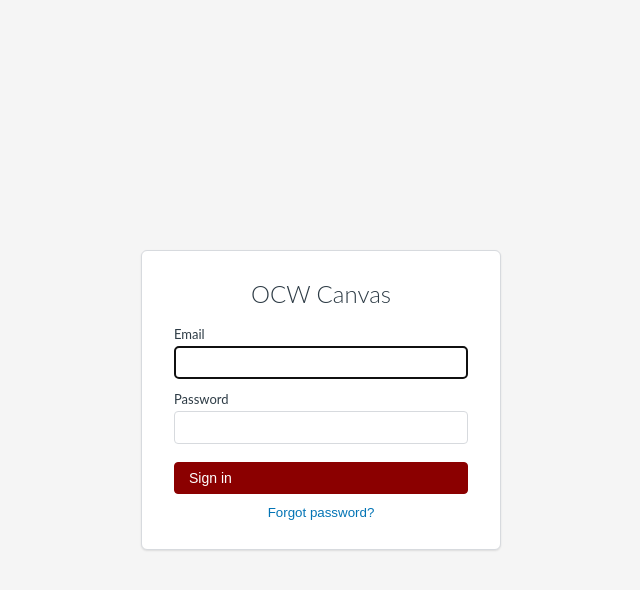
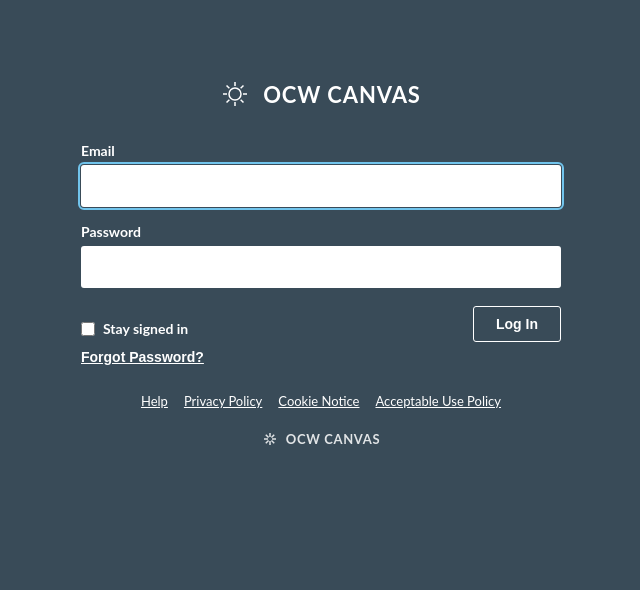
Before and after one commit to dafu-zhu/ocw-canvas, a React (Vite) app in the folder frontend/: page /login in a window 1280 px wide. Shown: the top 590 px of the page, without its empty margins (319-959 px from the left). Built offline with nearby package versions, Linux system fonts and the light colour scheme; no server answers.

Commit message:
style(frontend): mirror real Canvas login chrome (dark bg, wordmark, outlined Log In, footer links)

```diff
--- a/frontend/src/pages/LoginPage.tsx
+++ b/frontend/src/pages/LoginPage.tsx
@@ -4,11 +4,33 @@
 import { api } from "../api/client";
 import { useAuth } from "../auth/AuthContext";
 
+function Mark({ size = 28 }: { size?: number }) {
+  // A small ringed/asterisk logo, in the spirit of Canvas's wordmark glyph.
+  const r = size / 2 - 2;
+  const cx = size / 2;
+  const cy = size / 2;
+  const ticks = Array.from({ length: 8 }, (_, i) => {
+    const a = (i * Math.PI) / 4;
+    const x1 = cx + Math.cos(a) * (r - 4);
+    const y1 = cy + Math.sin(a) * (r - 4);
+    const x2 = cx + Math.cos(a) * r;
+    const y2 = cy + Math.sin(a) * r;
+    return <line key={i} x1={x1} y1={y1} x2={x2} y2={y2} stroke="currentColor" strokeWidth="1.5" />;
+  });
+  return (
+    <svg className="glyph" viewBox={`0 0 ${size} ${size}`} aria-hidden>
+      <circle cx={cx} cy={cy} r={r - 6} fill="none" stroke="currentColor" strokeWidth="1.5" />
+      {ticks}
+    </svg>
+  );
+}
+
 export function LoginPage() {
   const { user, loading, login } = useAuth();
   const nav = useNavigate();
   const [email, setEmail] = useState("");
   const [password, setPassword] = useState("");
+  const [stay, setStay] = useState(false);
   const [err, setErr] = useState("");
   const [busy, setBusy] = useState(false);
   const [forgot, setForgot] = useState(false);
@@ -37,8 +59,14 @@
 
   return (
     <div className="login-wrap">
+      <div className="login-mark">
+        <Mark />
+        OCW CANVAS
+      </div>
+
       <form className="login-card" onSubmit={submit}>
-        <h1>OCW Canvas</h1>
+        <h1 className="sr-only">Sign in to OCW Canvas</h1>
+
         <label htmlFor="email">Email</label>
         <input
           id="email"
@@ -46,7 +74,10 @@
           value={email}
           onChange={(e) => setEmail(e.target.value)}
           autoFocus
+          autoComplete="email"
+          required
         />
+
         {!forgot && (
           <>
             <label htmlFor="pw">Password</label>
@@ -55,33 +86,78 @@
               type="password"
               value={password}
               onChange={(e) => setPassword(e.target.value)}
+              autoComplete="current-password"
+              required
             />
           </>
         )}
+
+        <div className="check-row">
+          {!forgot ? (
+            <label className="stay">
+              <input type="checkbox" checked={stay} onChange={(e) => setStay(e.target.checked)} />
+              Stay signed in
+            </label>
+          ) : (
+            <span />
+          )}
+          <button className="btn-canvas" disabled={busy}>
+            {busy ? "…" : forgot ? "Email me a reset link" : "Log In"}
+          </button>
+        </div>
+
+        <button
+          type="button"
+          className="forgot"
+          onClick={() => {
+            setForgot(!forgot);
+            setErr("");
+            setSent(false);
+          }}
+        >
+          {forgot ? "Back to sign in" : "Forgot Password?"}
+        </button>
+
         {err && <div className="err">{err}</div>}
         {sent && (
-          <div className="muted" style={{ fontSize: 13 }}>
+          <div className="info">
             If that email is registered, a reset link is on its way.
           </div>
         )}
-        <div className="actions">
-          <button className="btn primary" disabled={busy} style={{ width: "100%" }}>
-            {busy ? "Working…" : forgot ? "Email me a reset link" : "Sign in"}
-          </button>
-          <button
-            type="button"
-            className="linklike"
-            style={{ background: "none", border: "none", cursor: "pointer", color: "#0374b5" }}
-            onClick={() => {
-              setForgot(!forgot);
-              setErr("");
-              setSent(false);
-            }}
+      </form>
+
+      <div className="login-foot">
+        <span>
+          <a href="https://github.com/dafu-zhu/ocw-canvas#readme" target="_blank" rel="noreferrer">
+            Help
+          </a>
+          <a
+            href="https://github.com/dafu-zhu/ocw-canvas/blob/master/README.md"
+            target="_blank"
+            rel="noreferrer"
           >
-            {forgot ? "Back to sign in" : "Forgot password?"}
-          </button>
+            Privacy Policy
+          </a>
+          <a
+            href="https://github.com/dafu-zhu/ocw-canvas/blob/master/README.md"
+            target="_blank"
+            rel="noreferrer"
+          >
+            Cookie Notice
+          </a>
+          <a
+            href="https://github.com/dafu-zhu/ocw-canvas/blob/master/README.md"
+            target="_blank"
+            rel="noreferrer"
+          >
+            Acceptable Use Policy
+          </a>
+        </span>
+        <div className="brand-mark">
+          <Mark size={16} />
+          OCW CANVAS
         </div>
-      </form>
+      </div>
     </div>
   );
 }
--- a/frontend/src/pages/ResetPasswordPage.tsx
+++ b/frontend/src/pages/ResetPasswordPage.tsx
@@ -2,6 +2,26 @@
 import type { FormEvent } from "react";
 import { useSearchParams } from "react-router-dom";
 import { api } from "../api/client";
+
+function Mark({ size = 28 }: { size?: number }) {
+  const r = size / 2 - 2;
+  const cx = size / 2;
+  const cy = size / 2;
+  const ticks = Array.from({ length: 8 }, (_, i) => {
+    const a = (i * Math.PI) / 4;
+    const x1 = cx + Math.cos(a) * (r - 4);
+    const y1 = cy + Math.sin(a) * (r - 4);
+    const x2 = cx + Math.cos(a) * r;
+    const y2 = cy + Math.sin(a) * r;
+    return <line key={i} x1={x1} y1={y1} x2={x2} y2={y2} stroke="currentColor" strokeWidth="1.5" />;
+  });
+  return (
+    <svg className="glyph" viewBox={`0 0 ${size} ${size}`} aria-hidden>
+      <circle cx={cx} cy={cy} r={r - 6} fill="none" stroke="currentColor" strokeWidth="1.5" />
+      {ticks}
+    </svg>
+  );
+}
 
 export function ResetPasswordPage() {
   const [params] = useSearchParams();
@@ -40,20 +60,33 @@
 
   return (
     <div className="login-wrap">
+      <div className="login-mark">
+        <Mark />
+        OCW CANVAS
+      </div>
       <form className="login-card" onSubmit={submit}>
         <h1>Set a new password</h1>
         <label htmlFor="pw">New password</label>
-        <input id="pw" type="password" value={pw} onChange={(e) => setPw(e.target.value)} autoFocus />
+        <input
+          id="pw"
+          type="password"
+          value={pw}
+          onChange={(e) => setPw(e.target.value)}
+          autoFocus
+          autoComplete="new-password"
+        />
         <label htmlFor="cf">Confirm password</label>
         <input
           id="cf"
           type="password"
           value={confirm}
           onChange={(e) => setConfirm(e.target.value)}
+          autoComplete="new-password"
         />
         {err && <div className="err">{err}</div>}
-        <div className="actions">
-          <button className="btn primary" disabled={busy} style={{ width: "100%" }}>
+        <div className="check-row">
+          <span />
+          <button className="btn-canvas" disabled={busy}>
             {busy ? "Saving…" : "Set password & sign in"}
           </button>
         </div>
--- a/frontend/src/styles/canvas.css
+++ b/frontend/src/styles/canvas.css
@@ -371,50 +371,165 @@
   font-size: 12px;
 }
 
-/* ---- Login ---- */
+/* ---- Login (mirrors the real Canvas login chrome) ---- */
 .login-wrap {
   min-height: 100vh;
+  background: #394b58;
+  color: #fff;
+  display: flex;
+  flex-direction: column;
+  align-items: center;
+  padding: 10vh 16px 24px;
+}
+.login-mark {
+  display: flex;
+  align-items: center;
+  gap: 14px;
+  margin-bottom: 18px;
+  font-weight: 700;
+  font-size: 22px;
+  letter-spacing: 0.04em;
+}
+.login-mark .glyph {
+  width: 28px;
+  height: 28px;
+  display: inline-block;
+}
+.login-card {
+  width: 480px;
+  max-width: 100%;
+  background: transparent;
+  border: none;
+  box-shadow: none;
+  padding: 0;
+}
+.login-card h1 {
+  font-weight: 400;
+  font-size: 20px;
+  margin: 0 0 6px;
+  color: #fff;
+}
+.login-card h1.sr-only {
+  /* The login page hides its heading — the wordmark above the form stands in. */
+  position: absolute;
+  width: 1px;
+  height: 1px;
+  overflow: hidden;
+  clip: rect(0 0 0 0);
+}
+.login-card label {
+  display: block;
+  font-size: 14px;
+  font-weight: 700;
+  margin: 16px 0 6px;
+  color: #fff;
+}
+.login-card input[type="email"],
+.login-card input[type="password"],
+.login-card input[type="text"] {
+  width: 100%;
+  height: 42px;
+  padding: 0 10px;
+  background: #fff;
+  color: var(--text);
+  border: none;
+  border-radius: 3px;
+  font-size: 15px;
+}
+.login-card input[type="email"]:focus,
+.login-card input[type="password"]:focus,
+.login-card input[type="text"]:focus {
+  outline: 2px solid #71c4ec;
+  outline-offset: 1px;
+}
+.login-card .check-row {
+  margin-top: 16px;
+  display: flex;
+  align-items: center;
+  justify-content: space-between;
+  gap: 12px;
+}
+.login-card .check-row .stay {
+  display: inline-flex;
+  align-items: center;
+  gap: 8px;
+  font-size: 14px;
+  color: #fff;
+  cursor: pointer;
+}
+.login-card .check-row .stay input {
+  margin: 0;
+  width: 14px;
+  height: 14px;
+  accent-color: #fff;
+}
+.login-card .btn-canvas {
+  background: transparent;
+  color: #fff;
+  border: 1px solid #fff;
+  border-radius: 3px;
+  padding: 9px 22px;
+  font-size: 14px;
+  font-weight: 700;
+  cursor: pointer;
+  transition: background 0.12s;
+}
+.login-card .btn-canvas:hover:not(:disabled) {
+  background: rgba(255, 255, 255, 0.1);
+}
+.login-card .btn-canvas:disabled {
+  opacity: 0.6;
+  cursor: not-allowed;
+}
+.login-card .forgot,
+.login-card .linklike {
+  background: none;
+  border: none;
+  padding: 0;
+  margin-top: 6px;
+  font-size: 14px;
+  font-weight: 700;
+  color: #fff;
+  text-decoration: underline;
+  cursor: pointer;
+}
+.login-card .err {
+  color: #ffc7c7;
+  font-size: 13px;
+  margin-top: 12px;
+}
+.login-card .info {
+  color: #d6e7ef;
+  font-size: 13px;
+  margin-top: 12px;
+}
+.login-foot {
+  margin-top: 28px;
+  width: 480px;
+  max-width: 100%;
+  text-align: center;
+  color: #fff;
+  font-size: 13px;
+}
+.login-foot a {
+  color: #fff;
+  text-decoration: underline;
+  margin: 0 8px;
+}
+.login-foot .brand-mark {
+  margin-top: 22px;
   display: flex;
   align-items: center;
   justify-content: center;
-  background: var(--bg);
+  gap: 8px;
+  opacity: 0.85;
+  font-weight: 700;
+  letter-spacing: 0.05em;
+  font-size: 13px;
 }
-.login-card {
-  background: #fff;
-  border: 1px solid var(--border);
-  border-radius: 6px;
-  padding: 28px 32px;
-  width: 360px;
-  box-shadow: var(--card-shadow);
-}
-.login-card h1 {
-  font-weight: 300;
-  font-size: 24px;
-  text-align: center;
-  margin: 0 0 18px;
-}
-.login-card label {
-  display: block;
-  font-size: 13px;
-  margin: 12px 0 4px;
-}
-.login-card input {
-  width: 100%;
-  padding: 8px;
-  border: 1px solid var(--border);
-  border-radius: 4px;
-}
-.login-card .err {
-  color: #b00020;
-  font-size: 13px;
-  margin-top: 10px;
-}
-.login-card .actions {
-  margin-top: 18px;
-  display: flex;
-  flex-direction: column;
-  gap: 10px;
-  align-items: center;
+.login-foot .brand-mark svg {
+  width: 16px;
+  height: 16px;
 }
 
 /* ---- Modal ---- */
```
